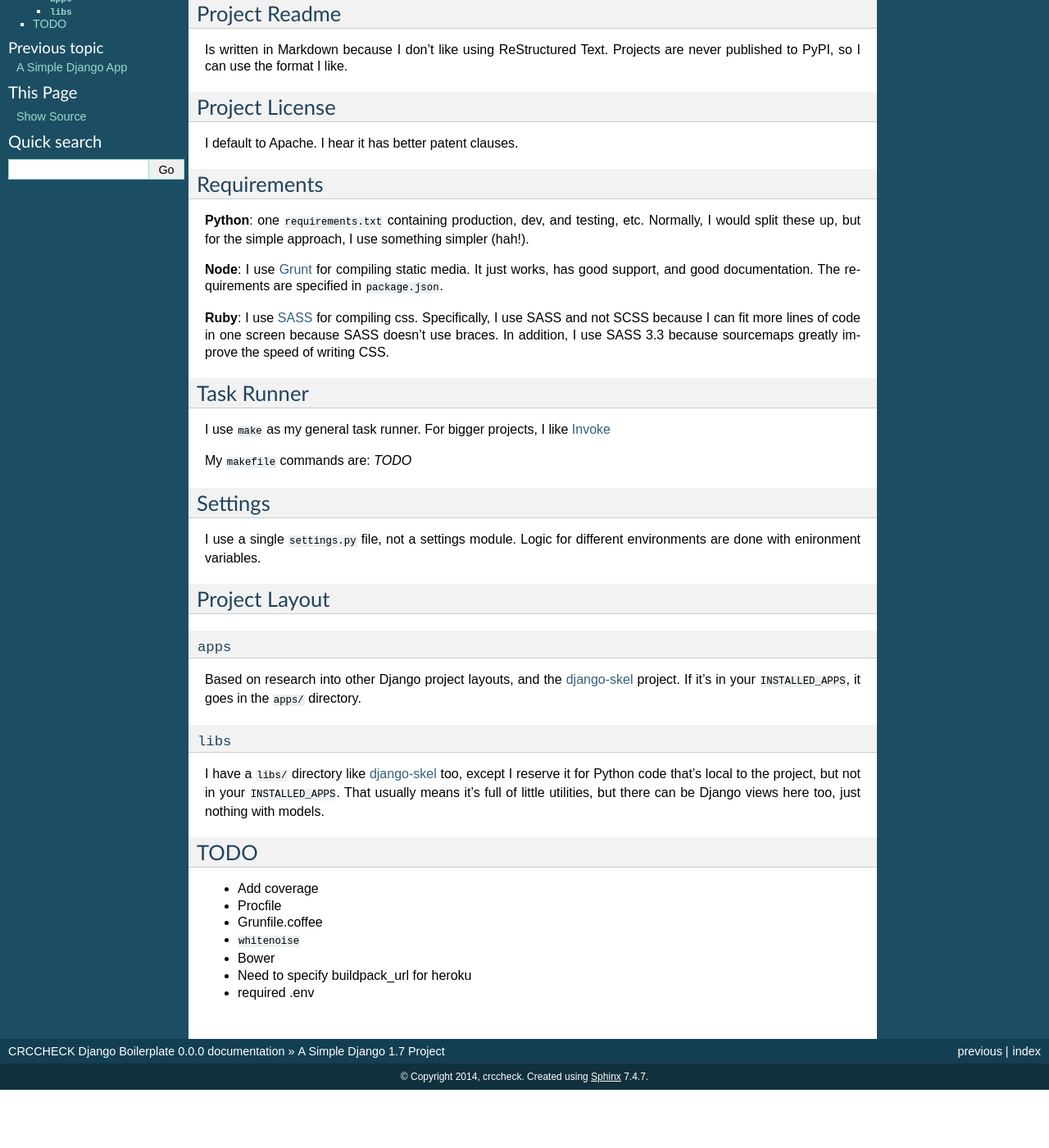
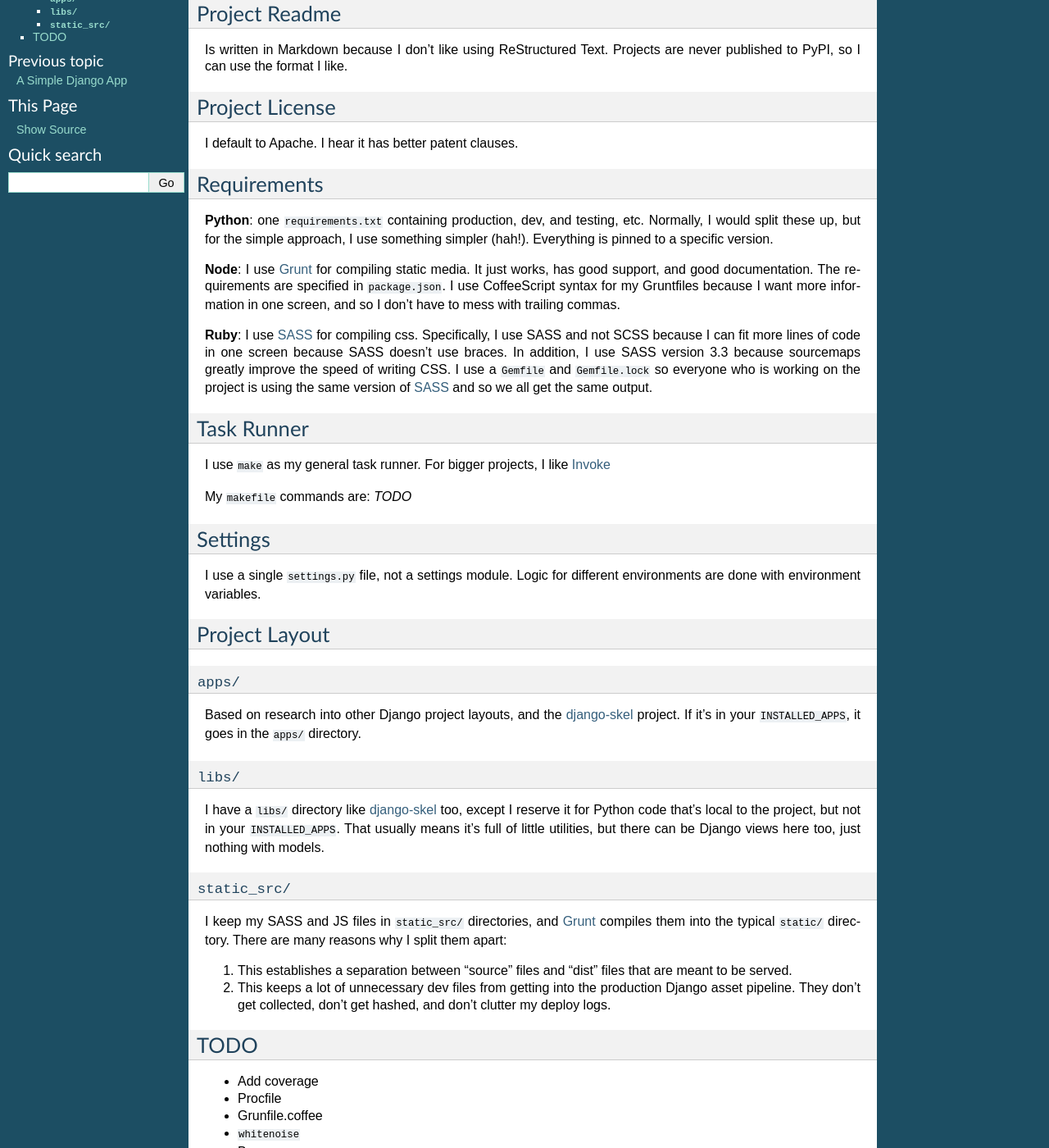
Before and after one commit to crccheck/crccheck-django-boilerplate, a Sphinx documentation site: the page built from docs/project.rst, in a window 1280 px wide and 1400 px high, scrolled down 213 px. Shown: the whole window at 82% size. Built offline with Sphinx 7.4.7, drawn with Linux system fonts in a browser that asks for light colours; before the commit the page ends 1542 px from its top, so only the background shows below that.

Commit message:
second pass at docs

```diff
--- a/docs/project.rst
+++ b/docs/project.rst
@@ -28,16 +28,20 @@ Requirements
 
 **Python**: one ``requirements.txt`` containing production, dev, and testing,
 etc. Normally, I would split these up, but for the simple approach, I use
-something simpler (hah!).
+something simpler (hah!). Everything is pinned to a specific version.
 
 **Node**: I use `Grunt <http://gruntjs.com/>`_ for compiling static media. It
 just works, has good support, and good documentation. The requirements are
-specified in ``package.json``.
+specified in ``package.json``. I use CoffeeScript syntax for my Gruntfiles
+because I want more information in one screen, and so I don't have to mess with
+trailing commas.
 
 **Ruby**: I use `SASS <http://sass-lang.com/>`_ for compiling css.
 Specifically, I use SASS and not SCSS because I can fit more lines of code in
-one screen because SASS doesn't use braces. In addition, I use SASS 3.3 because
-sourcemaps greatly improve the speed of writing CSS.
+one screen because SASS doesn't use braces. In addition, I use SASS version 3.3
+because sourcemaps greatly improve the speed of writing CSS. I use a
+``Gemfile`` and ``Gemfile.lock`` so everyone who is working on the project is
+using the same version of `SASS`_ and so we all get the same output.
 
 
 Task Runner
@@ -53,26 +57,40 @@ Settings
 --------
 
 I use a single ``settings.py`` file, not a settings module. Logic for different
-environments are done with enironment variables.
+environments are done with environment variables.
 
 
 Project Layout
 --------------
 
-``apps``
-^^^^^^^^
+``apps/``
+^^^^^^^^^
 
 Based on research into other Django project layouts, and the `django-skel <http
 ://django-skel.readthedocs.org/en/latest/layout/>`_ project. If it's in your
 ``INSTALLED_APPS``, it goes in the ``apps/`` directory.
 
-``libs``
-^^^^^^^^
+``libs/``
+^^^^^^^^^
 
 I have a ``libs/`` directory like `django-skel`_ too, except I reserve it for
 Python code that's local to the project, but not in your ``INSTALLED_APPS``.
 That usually means it's full of little utilities, but there can be Django views
 here too, just nothing with models.
+
+
+``static_src/``
+^^^^^^^^^^^^^^^
+I keep my SASS and JS files in ``static_src/`` directories, and `Grunt`_
+compiles them into the typical ``static/`` directory. There are many reasons
+why I split them apart:
+
+1. This establishes a separation between "source" files and "dist" files that
+   are meant to be served.
+
+2. This keeps a lot of unnecessary dev files from getting into the production
+   Django asset pipeline. They don't get collected, don't get hashed, and don't
+   clutter my deploy logs.
 
 
 TODO
```
